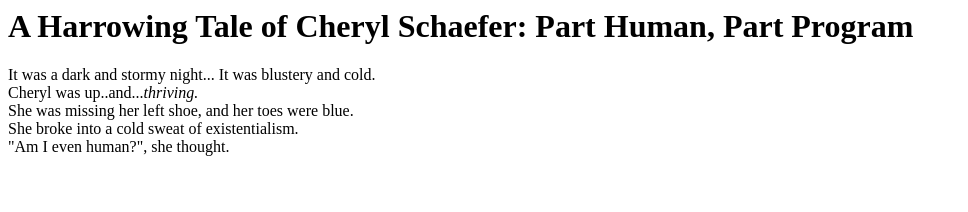
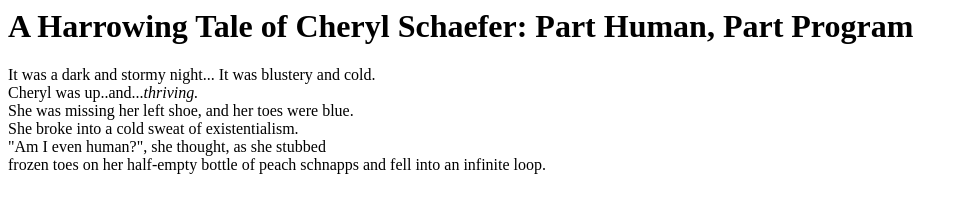
Before and after one commit to ShymPossible/fireside-story, a plain HTML site: page index.html in a window 1280 px wide. Shown: the whole page, without its empty margins (0-968 px from the left). Drawn offline with Linux system fonts and the light colour scheme.

Commit message:
added 6th line

```diff
--- a/index.html
+++ b/index.html
@@ -3,6 +3,8 @@
         <h1>A Harrowing Tale of Cheryl Schaefer: Part Human, Part Program</h1>
         <p>It was a dark and stormy night...
 	It was blustery and cold.<br> Cheryl was up..and...<em>thriving.</em><br>
-	She was missing her left shoe, and her toes were blue.<br> She broke into a cold sweat of existentialism.<br> "Am I even human?", she thought.</p>
+	She was missing her left shoe, and her toes were blue.<br> She broke into
+	 a cold sweat of existentialism.<br> "Am I even human?", she thought, as she stubbed <br>
+	frozen toes on her half-empty bottle of peach schnapps and fell into an infinite loop.</p>
     </body>
 </html>
```
